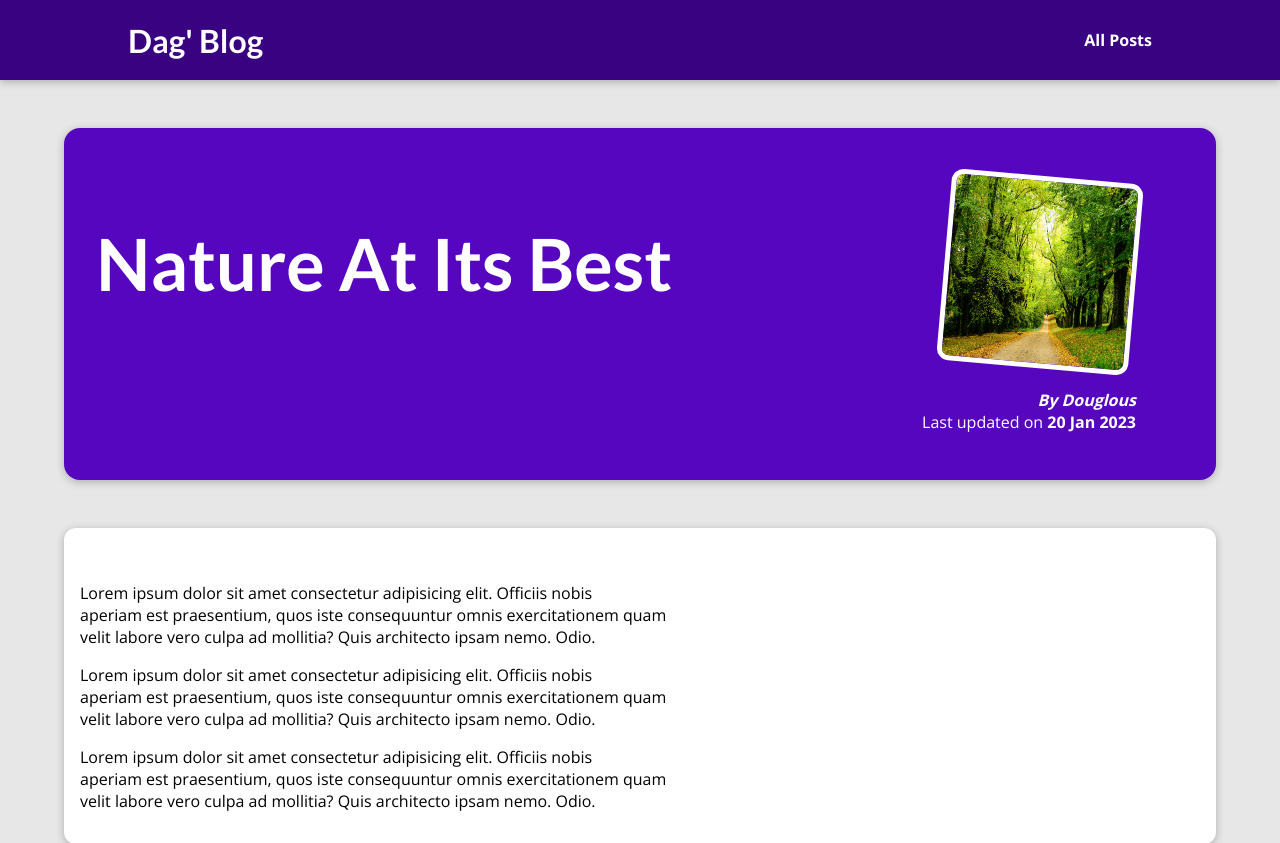
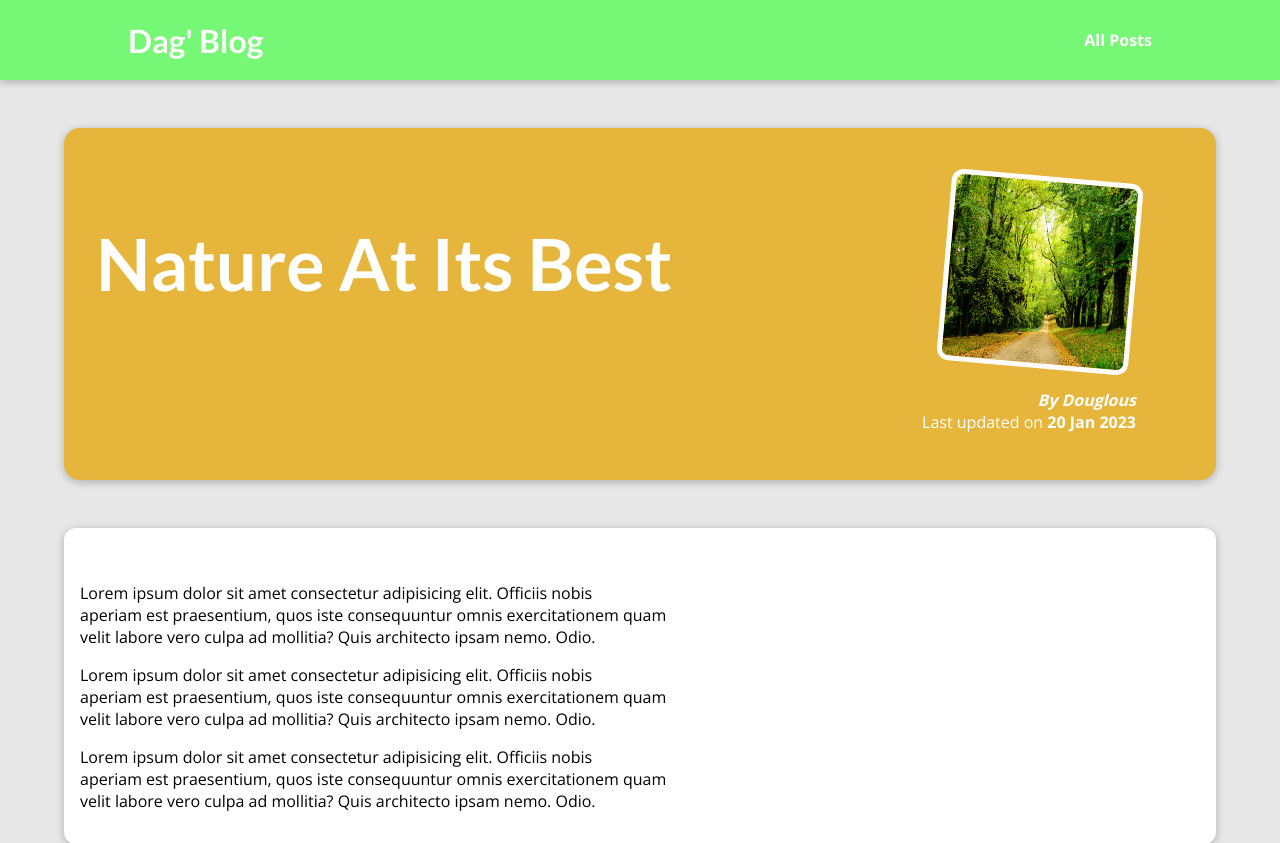
Before and after one commit to Douglous-Sobei/Python_django, a Django app: page /posts/into-the-woods in a window 1280 px wide. Shown: the top 843 px of the page. Run offline with Django 4.2, Linux system fonts and the light colour scheme.

Commit message:
Made some changes in the css files

```diff
--- a/my_site/blog/static/blog/all-posts.css
+++ b/my_site/blog/static/blog/all-posts.css
@@ -3,7 +3,7 @@ body {
 }
 
 #main-navigation {
-  background-color: #390281;
+  background-color: #9acd32;
   box-shadow: 0 2px 8px rgba(0, 0, 0, 0.25);
 }
 
--- a/my_site/blog/static/blog/index.css
+++ b/my_site/blog/static/blog/index.css
@@ -1,5 +1,5 @@
 #welcome {
-  background: linear-gradient(to right top, #6305dd, #390281);
+  background: linear-gradient(to right top, #31f031, #7b22f0);
   padding: 6rem 12%;
 }
 
--- a/my_site/blog/static/blog/post-detail.css
+++ b/my_site/blog/static/blog/post-detail.css
@@ -3,7 +3,7 @@ body {
 }
 
 #main-navigation {
-  background-color: #390281;
+  background-color: #76f876;
   box-shadow: 0 2px 8px rgba(0, 0, 0, 0.25);
 }
 
@@ -13,7 +13,7 @@ body {
   width: 90%;
   max-width: 90rem;
   border-radius: 16px;
-  background-color: #5706c0;
+  background-color: #e6b53b;
   position: relative;
   box-shadow: 0 2px 8px rgba(0, 0, 0, 0.25);
   height: 22rem;
--- a/my_site/blog/static/blog/post.css
+++ b/my_site/blog/static/blog/post.css
@@ -15,7 +15,7 @@
 .post a:hover,
 .post a:active {
   transform: scale(1.1);
-  background-color: #390281;
+  background-color: #b5e750;
   color: white;
 }
 
```
